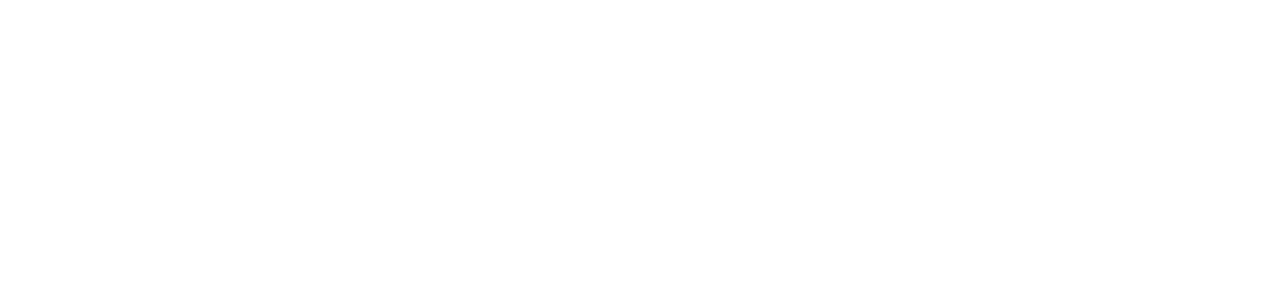
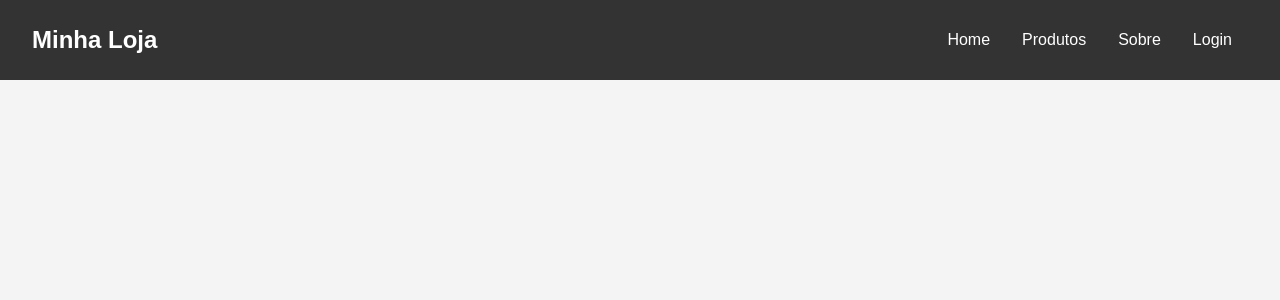
Before and after one commit to Check-Points/cp5-front, a React (Vite) app: page / in a window 1280 px wide. Shown: the top 300 px of the page. Built offline with nearby package versions, Linux system fonts and the light colour scheme.

Commit message:
criação da nav

```diff
--- a/package.json
+++ b/package.json
@@ -10,6 +10,7 @@
     "preview": "vite preview"
   },
   "dependencies": {
+    "@fortawesome/fontawesome-free": "^6.6.0",
     "react": "^18.3.1",
     "react-dom": "^18.3.1",
     "react-router-dom": "^6.26.2"
--- a/src/App.jsx
+++ b/src/App.jsx
@@ -1,10 +1,10 @@
-
+import Nav from './components/Nav'
 function App() {
 
 
   return (
     <>
-
+    <Nav/>
 
     </>
   )
--- a/src/components/Nav.jsx
+++ b/src/components/Nav.jsx
@@ -0,0 +1,47 @@
+import { useState } from 'react';
+import { Link } from 'react-router-dom';
+import '@fortawesome/fontawesome-free/css/all.min.css';
+import '../style/nav.css';
+import '../style/global.css'
+
+
+const Nav = () => {
+  const [isMobileMenuOpen, setIsMobileMenuOpen] = useState(false);
+
+  const toggleMobileMenu = () => {
+    setIsMobileMenuOpen(!isMobileMenuOpen);
+  };
+
+  return (
+    <nav className="navbar">
+      <div className="nav-logo">
+        <h2>Minha Loja</h2>
+      </div>
+
+      <ul className={isMobileMenuOpen ? 'nav-links-mobile' : 'nav-links'}>
+        <li>
+          <Link to="/">Home</Link>
+        </li>
+        <li>
+          <Link to="/produtos">Produtos</Link>
+        </li>
+        <li>
+          <Link to="/sobre">Sobre</Link>
+        </li>
+        <li>
+          <Link to="/login">Login</Link>
+        </li>
+      </ul>
+
+      <button className="mobile-menu-icon" onClick={toggleMobileMenu}>
+        {isMobileMenuOpen ? (
+          <i className="fas fa-times"></i> // Ícone de "fechar"
+        ) : (
+          <i className="fas fa-bars"></i> // Ícone de "menu hambúrguer"
+        )}
+      </button>
+    </nav>
+  );
+};
+
+export default Nav;
--- a/src/main.jsx
+++ b/src/main.jsx
@@ -1,12 +1,22 @@
 import { StrictMode } from 'react'
 import { createRoot } from 'react-dom/client'
+import {createBrowserRouter, RouterProvider} from 'react-router-dom'
 import App from './App.jsx'
 
+const router = createBrowserRouter([
+  {
+    // elemento pai
+    path:'/',element:<App/>,
 
+
+    // elemento filho
+
+  }
+])
 
 
 createRoot(document.getElementById('root')).render(
   <StrictMode>
-    <App />
+    <RouterProvider router={router} />
   </StrictMode>,
 )
--- a/src/style/global.css
+++ b/src/style/global.css
@@ -0,0 +1,49 @@
+/* Reset de Margens e Padding */
+* {
+    margin: 0;
+    padding: 0;
+    box-sizing: border-box;
+  }
+
+  /* Estilos Globais */
+  html, body {
+    font-family: Arial, sans-serif;
+    line-height: 1.6;
+    color: #333;
+    background-color: #f4f4f4;
+    height: 100%;
+    margin: 0;
+  }
+
+  /* Links */
+  a {
+    color: #f0a500; /* Cor dos links */
+    text-decoration: none; /* Remove o sublinhado */
+    transition: color 0.3s ease; /* Transição suave para hover */
+  }
+
+  a:hover {
+    color: #d88f00; /* Cor dos links quando passa o mouse */
+  }
+
+  /* Estilos para botões */
+  button {
+    cursor: pointer; /* Muda o cursor para pointer */
+  }
+
+  /* Estilos de cabeçalho e rodapé */
+  header {
+    background-color: #333; /* Cor de fundo do cabeçalho */
+    color: rgb(39, 39, 39); /* Cor do texto do cabeçalho */
+    padding: 1rem; /* Espaçamento interno */
+  }
+
+  footer {
+
+    background-color: #000000;
+    color: white;
+    text-align: center;
+    padding: 10px;
+    margin-top: auto; /* Faz com que o footer fique no final do contêiner */
+    width: 100%;
+  }
--- a/src/style/nav.css
+++ b/src/style/nav.css
@@ -0,0 +1,73 @@
+/* Estilos básicos */
+.navbar {
+    height: 80px;
+      display: flex;
+      justify-content: space-between;
+      align-items: center;
+      background-color: #333;
+      padding: 0.5rem 2rem;
+    }
+
+    .nav-logo h2 {
+      color: white;
+    }
+
+    .nav-links {
+      display: flex;
+      list-style: none;
+    }
+
+    .nav-links li {
+      margin: 0 1rem;
+    }
+
+    .nav-links a {
+      text-decoration: none;
+      color: white;
+      font-size: 1rem;
+    }
+
+    .nav-links a:hover {
+      color: #f0a500;
+    }
+
+    /* Estilos para mobile */
+    .mobile-menu-icon {
+      display: none;
+      font-size: 1.8rem;
+      color: white;
+      background: none;
+      border: none;
+      cursor: pointer;
+    }
+
+    .fas {
+      color: white;
+    }
+
+    /* Media Queries para responsividade */
+    @media (max-width: 768px) {
+      .nav-links {
+        display: none;
+      }
+
+      .nav-links-mobile {
+        display: flex;
+        flex-direction: column;
+        position: absolute;
+        top: 60px;
+        left: 0;
+        width: 100%;
+        background-color: #333;
+        padding: 1rem 0;
+      }
+
+      .nav-links-mobile li {
+        text-align: center;
+        margin: 1rem 0;
+      }
+
+      .mobile-menu-icon {
+        display: block;
+      }
+    }
```
Also changed, not shown: 1 other file (tests, documents, lock files or other folders).
